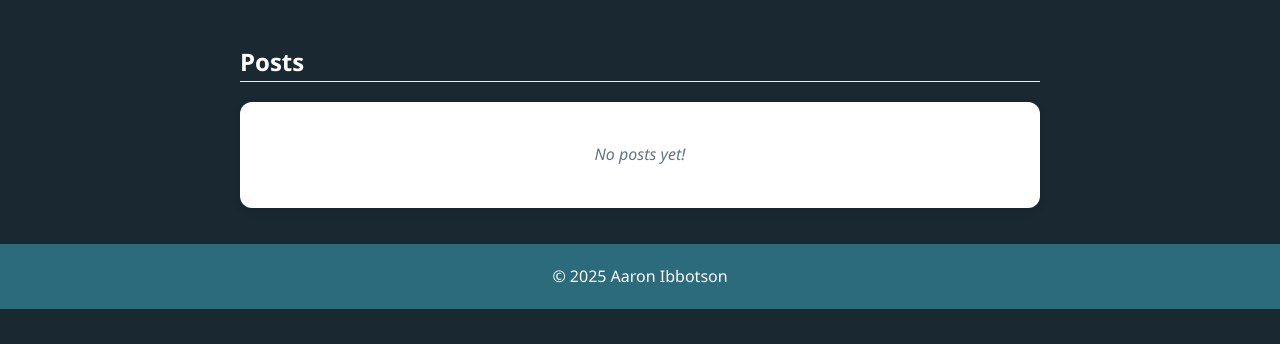
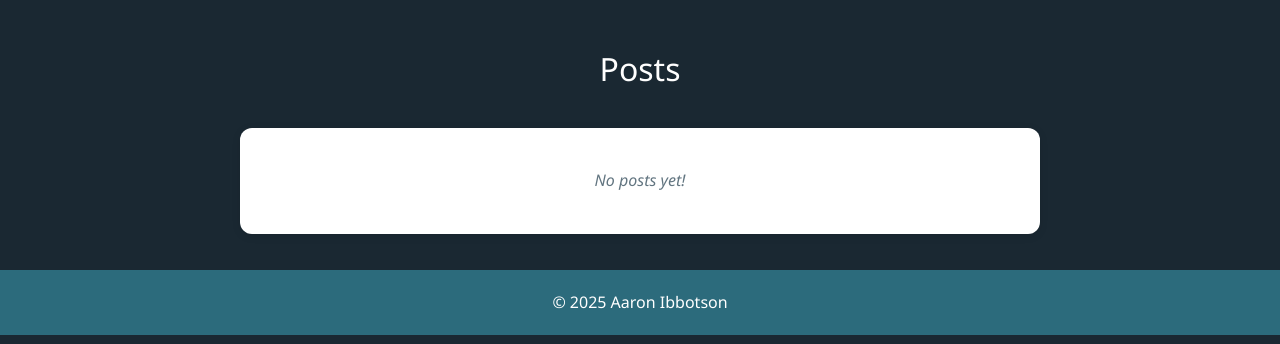
Before and after one commit to w1zzball/haiku, a Django app: template profiles/templates/profiles/profile.html in a window 1280 px wide. Shown: the part 265-609 px from the top of the page. Run offline with Django 5.2, Linux system fonts and the light colour scheme; the template is opened without the code that fills it, so the values that code supplies are empty.

Commit message:
style: change posts header styling to match rest of site

```diff
--- a/static/css/components/profiles.css
+++ b/static/css/components/profiles.css
@@ -79,8 +79,13 @@
 }
 
 #posts-header {
+  font-family: "Segoe UI", Tahoma, Geneva, Verdana, sans-serif;
   color: #fff;
-  padding: 0;
+  font-size: 2rem;
+  margin-bottom: 1.5rem;
+  font-weight: 300;
+  border: 0;
+  text-align: center;
 }
 
 /* Adjust post list width for profile page */
```
Also changed, not shown: 1 other file.
